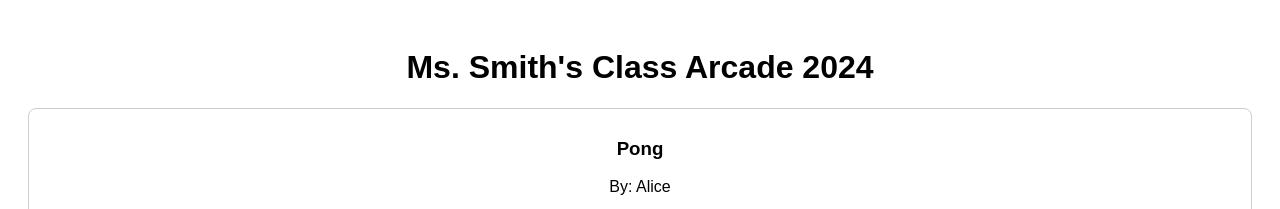
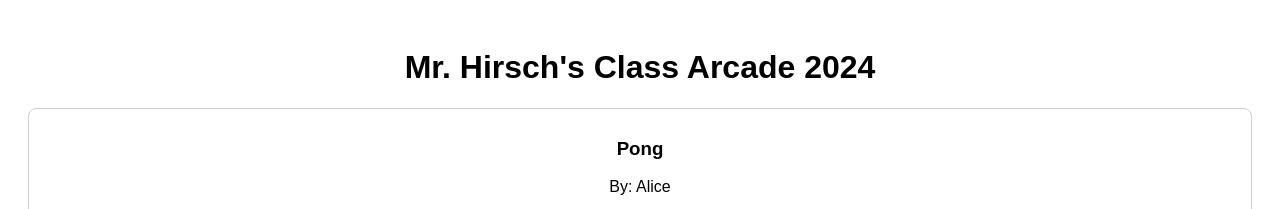
Before and after one commit to hirschmi/hirschmi.github.io, a plain HTML site: page index.html in a window 1280 px wide. Shown: the top 209 px of the page. Drawn offline with Linux system fonts and the light colour scheme.

Commit message:
Update index.html

```diff
--- a/index.html
+++ b/index.html
@@ -3,7 +3,7 @@
 <head>
     <meta charset="UTF-8">
     <meta name="viewport" content="width=device-width, initial-scale=1.0">
-    <title>Ms. Smith's Class Arcade</title>
+    <title>Mr. Hirsch's Class Arcade</title>
     <style>
         body { font-family: sans-serif; padding: 20px; }
         h1 { text-align: center; }
@@ -14,7 +14,7 @@
     </style>
 </head>
 <body>
-    <h1>Ms. Smith's Class Arcade 2024</h1>
+    <h1>Mr. Hirsch's Class Arcade 2024</h1>
     <div class="gallery">
         <!-- Students' games will be added here -->
         <div class="game-card">
```
